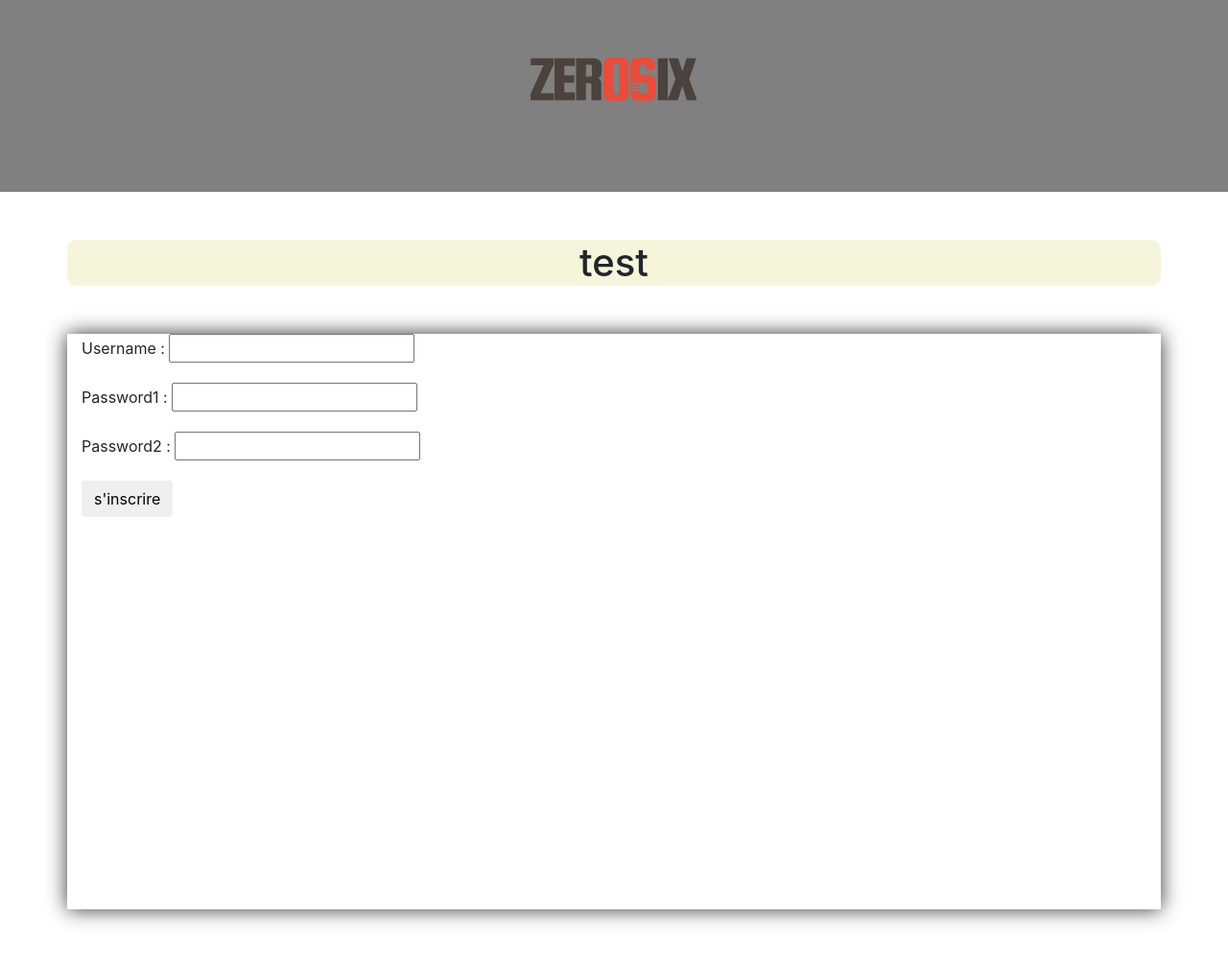
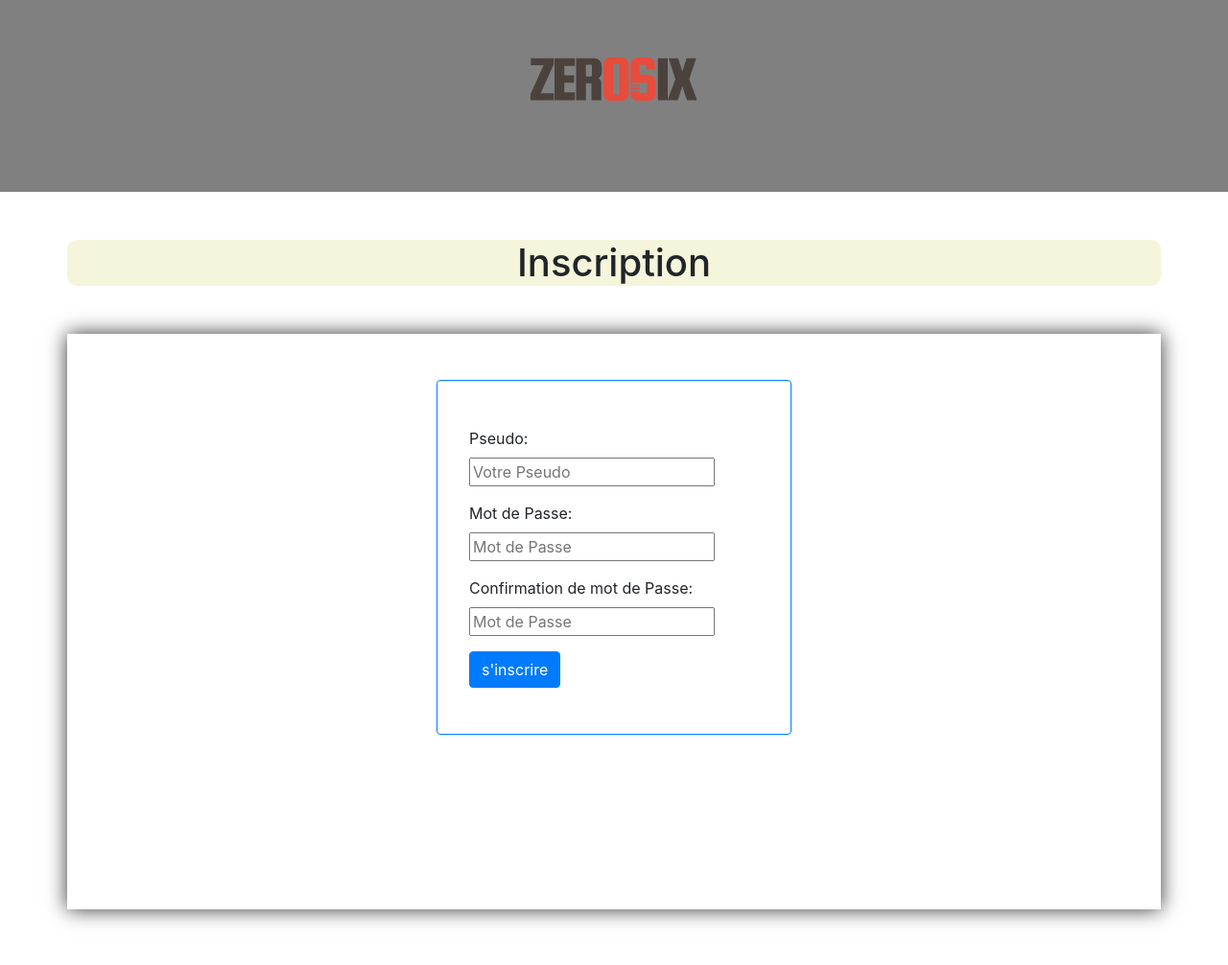
Before and after one commit to Fl0Com/ProjetAfpa, a Django app: page /games/signup/ in a window 1280 px wide. Shown: the top 1006 px of the page at 96% size. Run offline with Django 3.2, Linux system fonts and the light colour scheme; some libraries are stand-ins or nearby versions.

Commit message:
templates signup

```diff
--- a/games/forms.py
+++ b/games/forms.py
@@ -1,6 +1,5 @@
-from django.forms import ModelForm, FileInput, EmailInput, TextInput, DateInput
+from django.forms import ModelForm, FileInput, EmailInput, TextInput, DateInput, PasswordInput
 from django import forms
-from django.contrib.auth.forms import UserCreationForm
 
 from .models import *
 
@@ -12,14 +11,11 @@ class PlayerForm(ModelForm):
         widgets = {
             'dateNaissance': DateInput(attrs={
                 'type':"date",
-                'class':"input-xlarge"
-                              }),
+                'class':"input-xlarge"}),
             'avatar': FileInput(attrs={
                 'type':"file",
                 'placeholder':"Nom",
-                'class':"btn btn-outline-primary"
-                              })
-
+                'class':"btn btn-outline-primary"})
         }
 
 class SignUpForm1(ModelForm):
@@ -29,21 +25,17 @@ class SignUpForm1(ModelForm):
         widgets = {
             'last_name': TextInput(attrs={
             'class':"input-xlarge",
-            'placeholder':"Nom"
-                              }),
+            'placeholder':"Nom"}),
             'first_name': TextInput(attrs={
             'placeholder':"Prénom",
-            'class':"input-xlarge"
-                              }),
+            'class':"input-xlarge"}),
             'email': EmailInput(attrs={
             'placeholder':"Email",
-            'class':"input-xlarge"
-                              })
-
+            'class':"input-xlarge"})
         }
 
 
 class  SignUpForm2(forms.Form):
-    username = forms.CharField(max_length=150)
-    password1 = forms.CharField(max_length=150)
-    password2 = forms.CharField(max_length=150)
+    username = forms.CharField(widget=TextInput(attrs={'class':'input-xlarge','placeholder': 'Votre Pseudo'}))
+    password1 = forms.CharField(widget=PasswordInput(attrs={'class':'input-xlarge','placeholder': 'Mot de Passe'}))
+    password2 = forms.CharField(widget=PasswordInput(attrs={'class':'input-xlarge','placeholder': 'Mot de Passe'}))
--- a/games/static/games/css/style.css
+++ b/games/static/games/css/style.css
@@ -54,6 +54,9 @@
     padding-top: 100px;
 }
 
+.espace{
+    min-height: 20%;
+}
 /* [class*="col"] {
     border: 1px solid blue;
     border-radius: 4px;
--- a/games/templates/games/player-detail.html
+++ b/games/templates/games/player-detail.html
@@ -99,7 +99,7 @@
                                 <div class="control-group">
                                         <div class="controls">
                                                         <a href='{% url "games:player-update" %}'><button class="btn btn-primary" >Modifier</button></a>
-                                                        <a href='{% url "games:logout" %}'><button class="btn btn-primary" >Déconnexion</button></a>
+                                                        <a href='{% url "games:logout" %}'><button class="btn btn-danger" >Déconnexion</button></a>
                                         </div>
                                 </div>
                         </div>
--- a/games/templates/games/test.html
+++ b/games/templates/games/test.html
@@ -6,19 +6,50 @@
 
 {% block css %}{% endblock css %}
 
-{% block titreCadre %}test{% endblock titreCadre %}
+{% block titreCadre %}Inscription{% endblock titreCadre %}
 
 {% block content %}
 
 
-<div class="container blocContenu" >
-    <form  method="post">
-        {% csrf_token %}
-        {{ form.as_p }}
-        <div class="controls">
-            <button type="submit" class="btn">s'inscrire</button>
+<div class="container blocContenu">
+    <div class="container-fluid">
+        <div class="row mb-5"></div>
+
+        <div class="row">
+            <div class="col-xs-4 col-sm-4 col-md-4 col-lg-4"></div>
+            <div class="col-xs-4 col-sm-4 col-md-4 col-lg-4 border border-primary rounded p-5" >
+                <form method="post">
+                    {% csrf_token %}
+                    <div class='row mb-2'>
+                        Pseudo:
+                    </div>
+                    <div class='row mb-3'>
+                        {{ form.username }}
+                    </div>
+
+                    <div class='row mb-2'>
+                        Mot de Passe:
+                    </div>
+                    <div class='row mb-3'>
+                        {{ form.password1 }}
+                    </div>
+
+                    <div class='row mb-2'>
+                        Confirmation de mot de Passe:
+                    </div>
+                    <div class='row mb-3'>
+                        {{ form.password2 }}
+                    </div>
+                    <div class="row">
+                        <button class="btn btn-primary">s'inscrire</button>
+                    </div>
+                </form>
+            </div>
+            <div class="col-xs-4 col-sm-4 col-md-4 col-lg-4"></div>
         </div>
-    </form>
+
+        <div class="row"></div>
+    </div>
 </div>
 
 {% endblock content %}
--- a/games/views.py
+++ b/games/views.py
@@ -1,7 +1,7 @@
 from .models import *
 from django.shortcuts import render, redirect
 from django.views import View
-from django.views.generic import CreateView, DetailView, ListView, TemplateView
+from django.views.generic import DetailView, TemplateView
 from .forms import PlayerForm, SignUpForm2, SignUpForm1
 from django.contrib.auth.views import LoginView as BaseLoginView, LogoutView as BaseLogoutView
 
```
Also changed, not shown: games/templates/games/login.html (+21 -17 lines), db.sqlite3, media/avatar/logo-zerosix.png (added), media/avatar/logo-zerosix_FpgxaC1.png (added).
